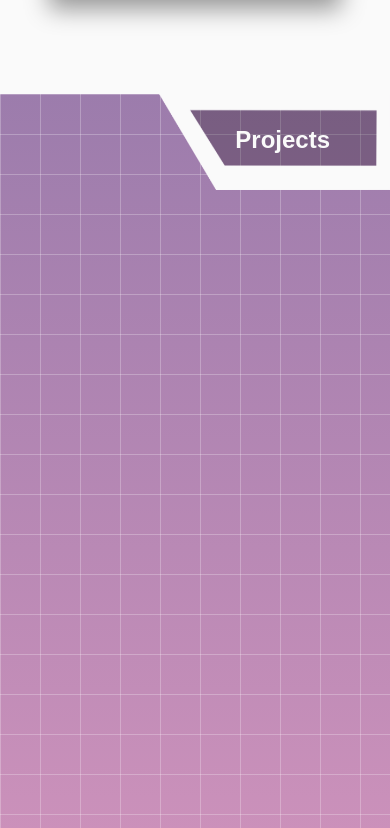
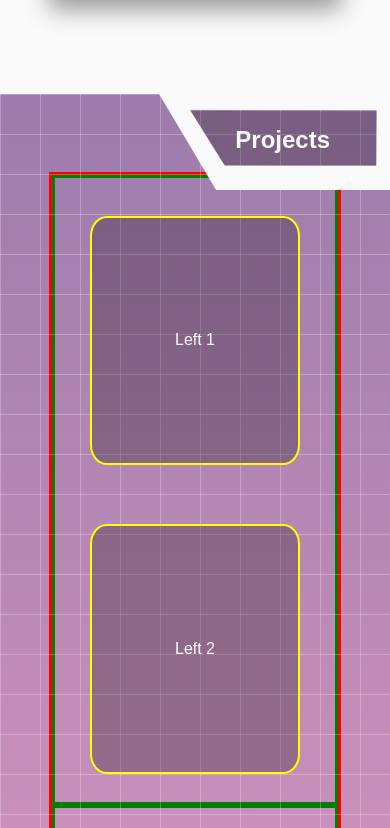
Before and after one commit to rkmiller131/portfolio, a React (Create React App) app in the folder client/: page / in a window 390 px wide. Shown: the part 1172-2000 px from the top of the page. Built offline with nearby package versions, Linux system fonts and the light colour scheme; the HTML template or start-up script is replaced by a standard one.

Commit message:
added css skelly for projects bubbles, started responsive design

```diff
--- a/client/src/components/Projects.jsx
+++ b/client/src/components/Projects.jsx
@@ -9,7 +9,8 @@ export default function Projects() {
   return (
     <section id="projects" className={darkMode ? 'projects dark' : 'projects'}>
       <div className="white-grid project-grid" />
-      <div className="projects-container">
+
+      <div className="figure-container">
         <figure className="projects-title">
           {darkMode ?
             <img className="title-image dark" src={require('../assets/dark/darkModeSlant.png')} alt="slanted figure" />
@@ -19,6 +20,20 @@ export default function Projects() {
           <h2 className="projects-text">Projects</h2>
         </figure>
       </div>
+
+      <div className="projects-container">
+
+        <article className="project-column lefty">
+          <div className="left-col">Left 1</div>
+          <div className="left-col">Left 2</div>
+        </article>
+
+        <article className="project-column righty">
+          <div className="right-col">Right 1</div>
+          <div className="right-col">Right 2</div>
+        </article>
+      </div>
+
     </section>
-  )
+  );
 }
--- a/client/src/styles/projects.scss
+++ b/client/src/styles/projects.scss
@@ -9,18 +9,19 @@ $purple: #9c7cac;
 $charcoal: #202123;
 
 .projects {
+  display: flex;
+  flex-direction: column;
+  align-items: center;
   min-height: 150vh;
   width: 100%;
   background: $purple-to-pink;
   color: $appleWhite;
+  position: relative;
   .project-grid {
     min-height: 150vh;
   }
-  .projects-container {
-    height: 140vh;
-    width: 100%;
-    display: flex;
-    justify-content: flex-end;
+  .figure-container {
+    align-self: flex-end;
     figure {
       z-index: 50;
       position: relative;
@@ -67,6 +68,72 @@ $charcoal: #202123;
     }
 
   }
+  .projects-container {
+    height: 150vh;
+    width: 75%;
+    border: 3px solid red;
+    display: flex; // line up the columns in a row
+    @media screen and (max-width: 900px) {
+      flex-direction: column;
+      margin-top: 20%;
+    }
+    .project-column {
+      border: 3px solid green;
+      display: flex;
+      flex-direction: column;
+      align-items: center;
+      flex-basis: 50%;
+      gap: 10%;
+      @media screen and (max-width: 900px) {
+        justify-content: center;
+        align-items: center;
+        gap: 5%;
+      }
+      &.lefty {
+        justify-content: flex-start;
+        @media screen and (max-width: 900px) {
+          justify-content: flex-end;
+        }
+      }
+      &.righty {
+        justify-content: flex-end;
+        @media screen and (max-width: 900px) {
+          justify-content: flex-start;
+        }
+      }
+      .left-col, .right-col {
+        height: 30%;
+        width: 95%;
+        background: $bubble;
+        border: 2px solid yellow;
+        border-radius: 8%;
+        z-index: 50;
+        display: flex;
+        align-items: center;
+        justify-content: center;
+        @media screen and (max-width: 900px) {
+          height: 40%;
+          width: 75%;
+        }
+      }
+      .left-col {
+        margin-top: 15%;
+        margin-right: 5%;
+        @media screen and (max-width: 900px) {
+          margin: 0;
+          margin-bottom: 10%;
+        }
+      }
+      .right-col {
+        margin-bottom: 15%;
+        margin-left: 5%;
+        @media screen and (max-width: 900px) {
+          margin: 0;
+          margin-top: 10%;
+        }
+      }
+    }
+  }
   &.dark {
     background: $purple-to-black;
   }
```
